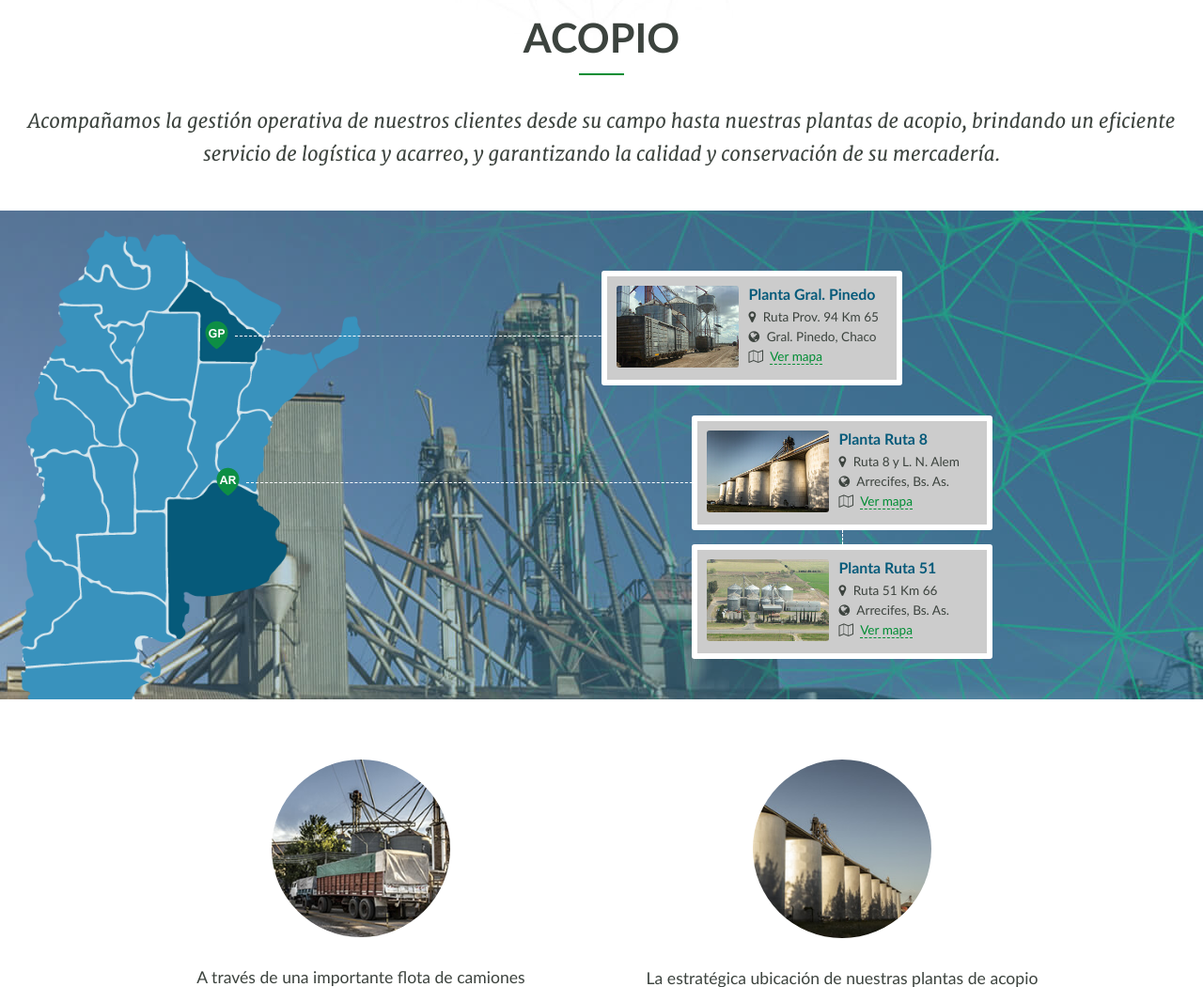
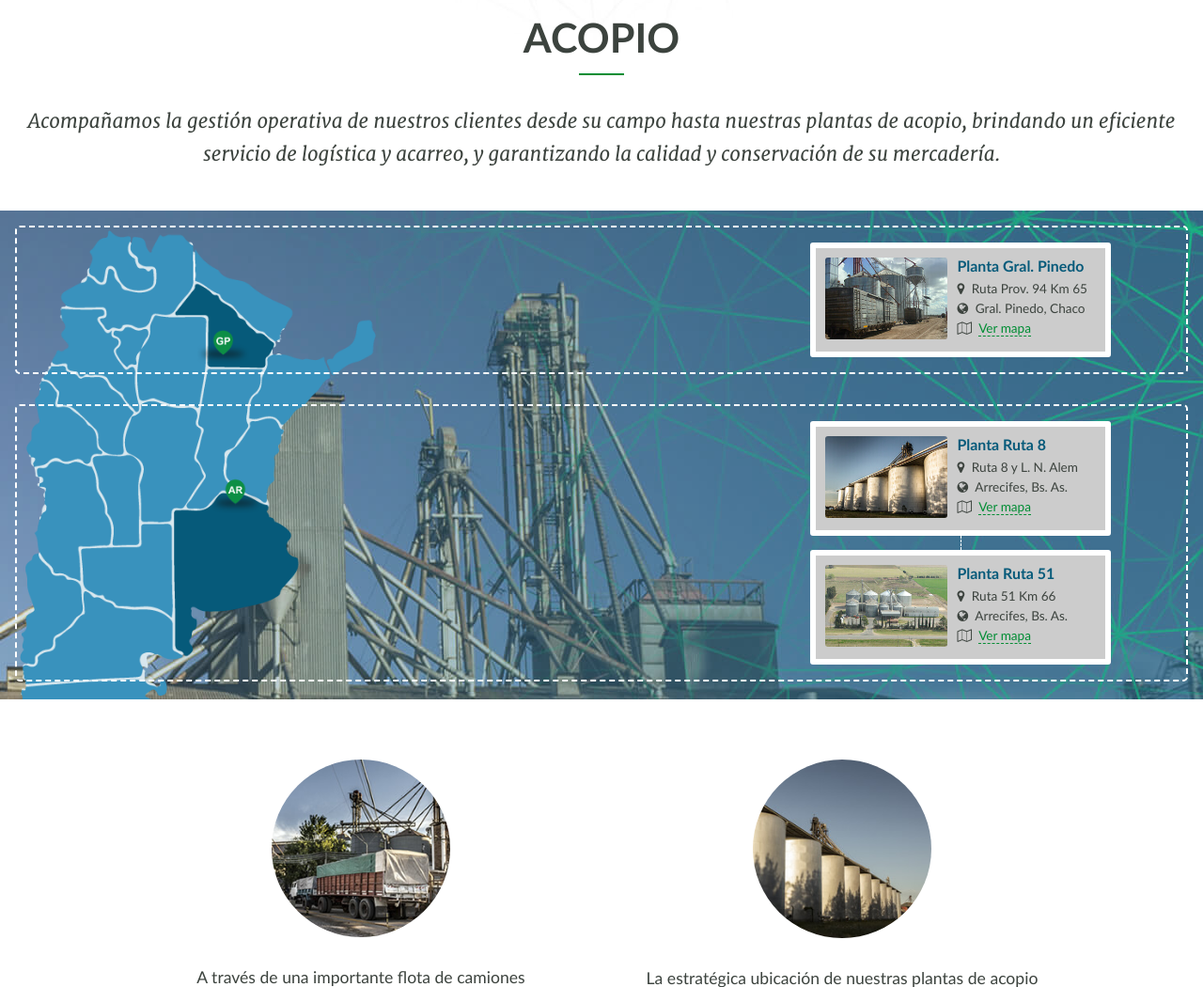
Before and after one commit to luchisds/buratovich, a Django app: template website/templates/units.html in a window 1280 px wide. Shown: the part 481-1531 px from the top of the page at 94% size. Run offline with Django 3.2, Linux system fonts and the light colour scheme; the template is opened without the code that fills it, so the values that code supplies are empty; parts of the project's set-up code (start-up, migrations or seed data) failed here and were passed over; some libraries are stand-ins or nearby versions.

Commit message:
new acopio unit in bussiness units

```diff
--- a/website/static/css/layout.styl
+++ b/website/static/css/layout.styl
@@ -954,6 +954,7 @@ footer
 		margin-top 8em
 		.main
 			// max-height 520px
+			// height 100%
 			height 520px
 			overflow hidden
 			position relative
@@ -987,6 +988,86 @@ footer
 			margin .8em auto 2em auto
 		.unit-title
 			font-size 2.7em
+	// .acopio
+	// 	.separator
+	// 		width 3em
+	// 	.main
+	// 		&::after
+	// 			background url('../img/units/unit_acopio.jpg') no-repeat fixed top right
+	// 		.map-container
+	// 			padding 1em 0 0 1em
+	// 			position relative
+	// 			text-align left
+	// 			.map
+	// 				width 60%
+	// 				z-index 1
+	// 			.marker, .line
+	// 				position absolute
+	// 				z-index 2
+	// 			.gp
+	// 				left 34%
+	// 				top 15%
+	// 			.ar
+	// 				left 36%
+	// 				top 35%
+	// 			.gp-line
+	// 				left 39%
+	// 				top 17%
+	// 			.ar-line
+	// 				left 41%
+	// 				top 37%
+	// 		.location
+	// 			overflow hidden
+	// 			position relative
+	// 			.plant
+	// 				position relative
+	// 				text-align left
+	// 				width 320px
+	// 				z-index 3
+	// 				.detail
+	// 					background-color $midGrey
+	// 					border 6px solid white
+	// 					border-radius 3px
+	// 					padding 10px
+	// 					img
+	// 						border-radius 3px
+	// 						display inline-block
+	// 						width 45%
+	// 					div
+	// 						display inline-block
+	// 						font-size .85em
+	// 						margin-left .5em
+	// 						vertical-align top
+	// 						h3
+	// 							color $accentColor
+	// 							margin-bottom .5em
+	// 						p
+	// 							margin .4em 0
+	// 							a
+	// 								border-bottom 1px dashed $baseColor
+	// 								color $baseColor
+	// 							i
+	// 								margin-right .3em
+	// 				.line-v
+	// 					height 15px
+	// 			.ar
+	// 				margin 5% auto auto 15%
+	// 				.detail:nth-child(2)
+	// 					margin-top 15px
+	// 			.gp
+	// 				margin 10% auto auto 0
+	// 	.related
+	// 		margin-top 4em
+	// 		padding 0 10%
+	// 		article
+	// 			img
+	// 				border-radius 50%
+	// 				//width 35%
+	// 				width 190px
+	// 			div
+	// 				font-size 1.1em
+	// 				line-height 1.5em
+	// 				padding 1.5em 2.5em 0 2.5em
 	.acopio
 		.separator
 			width 3em
@@ -995,10 +1076,13 @@ footer
 				background url('../img/units/unit_acopio.jpg') no-repeat fixed top right
 			.map-container
 				padding 1em 0 0 1em
-				position relative
+				//position relative
+				position absolute
 				text-align left
+				z-index 0
 				.map
-					width 60%
+					// width 60%
+					width 390px
 					z-index 1
 				.marker, .line
 					position absolute
@@ -1009,59 +1093,57 @@ footer
 				.ar
 					left 36%
 					top 35%
-				.gp-line
-					left 39%
-					top 17%
-				.ar-line
-					left 41%
-					top 37%
 			.location
-				overflow hidden
-				position relative
-				.plant
-					position relative
-					text-align left
-					width 320px
-					z-index 3
-					.detail
-						background-color $midGrey
-						border 6px solid white
-						border-radius 3px
-						padding 10px
-						img
-							border-radius 3px
-							display inline-block
-							width 45%
-						div
-							display inline-block
-							font-size .85em
-							margin-left .5em
-							vertical-align top
-							h3
-								color $accentColor
-								margin-bottom .5em
-							p
-								margin .4em 0
-								a
-									border-bottom 1px dashed $baseColor
-									color $baseColor
-								i
-									margin-right .3em
-					.line-v
-						height 15px
-				.ar
-					margin 5% auto auto 15%
-					.detail:nth-child(2)
-						margin-top 15px
-				.gp
-					margin 10% auto auto 0
+				width 100%
+				.row
+					height 50%
+					padding 1em
+					.plants
+						border 2px dashed white
+						border-radius 5px
+						overflow hidden
+						padding 1em
+						padding-right 5em
+						position relative
+						z-index 2
+						.plant
+							float right
+							position relative
+							text-align left
+							width 320px
+							z-index 3
+							.detail
+								background-color $midGrey
+								border 6px solid white
+								border-radius 3px
+								padding 10px
+								img
+									border-radius 3px
+									display inline-block
+									width 45%
+								div
+									display inline-block
+									font-size .85em
+									margin-left .5em
+									vertical-align top
+									h3
+										color $accentColor
+										margin-bottom .5em
+									p
+										margin .4em 0
+										a
+											border-bottom 1px dashed $baseColor
+											color $baseColor
+										i
+											margin-right .3em
+							.line-v
+								height 15px
 		.related
 			margin-top 4em
 			padding 0 10%
 			article
 				img
 					border-radius 50%
-					//width 35%
 					width 190px
 				div
 					font-size 1.1em
--- a/website/templates/units.html
+++ b/website/templates/units.html
@@ -27,7 +27,7 @@
 		<h2 class="unit-title">ACOPIO</h2>
 		<div class="separator"></div>
 		<p class="quote maxwidth">Acompañamos la gestión operativa de nuestros clientes desde su campo hasta nuestras plantas de acopio, brindando un eficiente servicio de logística y acarreo, y garantizando la calidad y conservación de su mercadería.</p>
-		<div class="main">
+		<!--<div class="main">
 			<div class="content maxwidth">
 				<div class="map-container col-2">
 					<div class="line gp-line"></div>
@@ -66,6 +66,59 @@
 								<p><i class="fa fa-map-marker" aria-hidden="true"></i> Ruta 51 Km 66</p>
 								<p><i class="fa fa-globe" aria-hidden="true"></i> Arrecifes, Bs. As.</p>
 								<p><i class="fa fa-map-o" aria-hidden="true"></i> <a href="https://goo.gl/maps/52qmKcfdyA72" target="_blank">Ver mapa</a></p>
+							</div>
+						</div>
+					</div>
+				</div>
+			</div>
+		</div>-->
+		<div class="main">
+			<div class="content maxwidth">
+				<div class="map-container col-2">
+					<!--<img class="marker gp" src="{% static "img/gp_marker.png" %}" alt="">
+					<img class="marker ar" src="{% static "img/ar_marker.png" %}" alt="">-->
+					<img class="map" src="{% static "img/units/acopio/map_2.png" %}" alt="">
+				</div>
+				<div class="location">
+					<div class="row">
+						<!--<div class="col-2">&nbsp;</div>-->
+						<div class="plants">
+							<div class="plant gp">
+								<div class="detail">
+									<img src="{% static "img/mini_chaco.jpg" %}" alt="">
+									<div>
+										<h3>Planta Gral. Pinedo</h3>
+										<p><i class="fa fa-map-marker" aria-hidden="true"></i> Ruta Prov. 94 Km 65</p>
+										<p><i class="fa fa-globe" aria-hidden="true"></i> Gral. Pinedo, Chaco</p>
+										<p><i class="fa fa-map-o" aria-hidden="true"></i> <a href="https://goo.gl/maps/T1Anp7VF4X72" target="_blank">Ver mapa</a></p>
+									</div>
+								</div>
+							</div>
+						</div>
+					</div>
+					<div class="row">
+						<!--<div class="col-2">&nbsp;</div>-->
+						<div class="plants">
+							<div class="plant ar">
+								<div class="detail">
+									<img src="{% static "img/mini_silos.jpg" %}" alt="">
+									<div>
+										<h3>Planta Ruta 8</h3>
+										<p><i class="fa fa-map-marker" aria-hidden="true"></i> Ruta 8 y L. N. Alem</p>
+										<p><i class="fa fa-globe" aria-hidden="true"></i> Arrecifes, Bs. As.</p>
+										<p><i class="fa fa-map-o" aria-hidden="true"></i> <a href="https://goo.gl/maps/qhGsaHRs35D2" target="_blank">Ver mapa</a></p>
+									</div>
+								</div>
+								<div class="line-v"></div>
+								<div class="detail">
+									<img src="{% static "img/mini_ruta51.jpg" %}" alt="">
+									<div>
+										<h3>Planta Ruta 51</h3>
+										<p><i class="fa fa-map-marker" aria-hidden="true"></i> Ruta 51 Km 66</p>
+										<p><i class="fa fa-globe" aria-hidden="true"></i> Arrecifes, Bs. As.</p>
+										<p><i class="fa fa-map-o" aria-hidden="true"></i> <a href="https://goo.gl/maps/52qmKcfdyA72" target="_blank">Ver mapa</a></p>
+									</div>
+								</div>
 							</div>
 						</div>
 					</div>
```
Also changed, not shown: website/static/css/styles.css, website/static/img/units/acopio/map_2.png (added).
